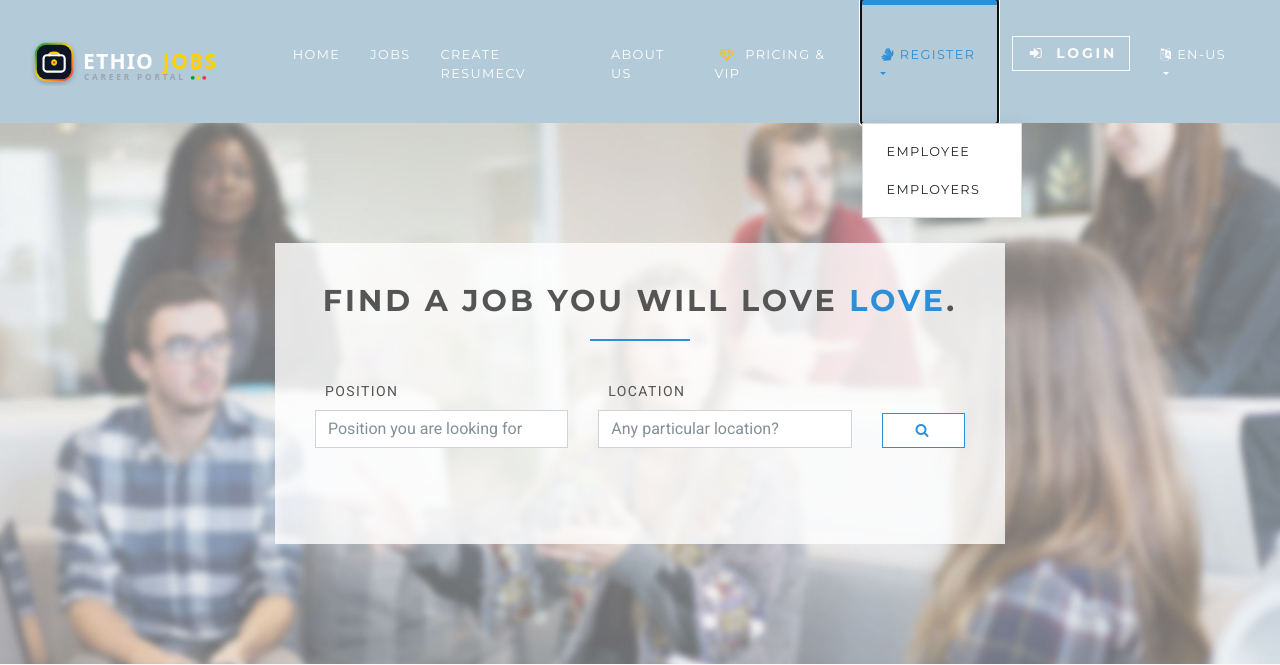
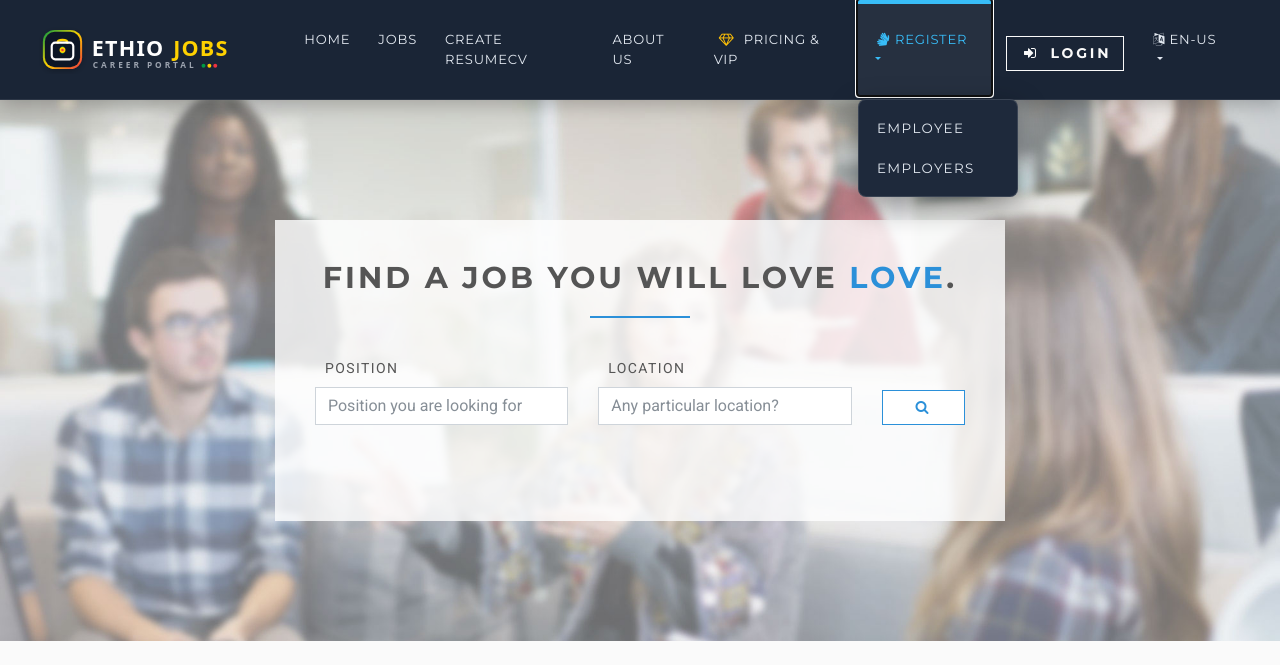
Before and after one commit to wuba21/Django-online-Job-Portal-system, a Django app: template templates/home.html in a window 1280 px wide, after a click on "REGISTER". Shown: the top 665 px of the page. Run offline with Django 3.2, Linux system fonts and the light colour scheme; the template is opened without the code that fills it, so the values that code supplies are empty; parts of the project's set-up code (start-up, migrations or seed data) failed here and were passed over; some libraries are stand-ins or nearby versions.

Commit message:
Set universal premium dark navy background for navbar on all screen sizes

```diff
--- a/static/css/custom.css
+++ b/static/css/custom.css
@@ -116,6 +116,77 @@ img, video, iframe, canvas, svg {
     /* Prevent offset margin overflow on mobile screens for ALL pages */
     [class*="offset-"] {
         margin-left: 0 !important;
+    }
+}
+
+/* ============================================
+   PREMIUM DARK NAVY NAVBAR (DESKTOP & MOBILE)
+   ============================================ */
+.header {
+    background: #1a2536 !important;
+}
+
+.navbar {
+    background: #1a2536 !important; /* Premium dark navy header bar across the whole portal */
+    border-bottom: 1px solid rgba(255, 255, 255, 0.08) !important;
+    box-shadow: 0 4px 20px rgba(0, 0, 0, 0.25) !important;
+}
+
+/* Desktop Navbar Links */
+@media (min-width: 992px) {
+    .navbar {
+        padding: 0 1.5rem !important;
+    }
+
+    .navbar ul.navbar-nav > li > a:not(.navbar-btn) {
+        color: #e2e8f0 !important;
+        font-weight: 500 !important;
+        letter-spacing: 0.06em !important;
+        font-size: 0.82rem !important;
+        border-top: 4px solid transparent !important;
+        padding: 26px 14px !important;
+        transition: all 0.25s ease !important;
+    }
+
+    .navbar ul.navbar-nav > li > a:not(.navbar-btn):hover {
+        color: #38bdf8 !important; /* Sky Blue glow on hover */
+        border-top-color: #38bdf8 !important;
+        background: rgba(255, 255, 255, 0.04) !important;
+    }
+
+    .navbar ul.navbar-nav > li.active > a,
+    .navbar ul.navbar-nav > li.show > a {
+        color: #38bdf8 !important;
+        border-top-color: #38bdf8 !important;
+        background: rgba(255, 255, 255, 0.05) !important;
+    }
+
+    /* Desktop Dropdown Menus */
+    .navbar .dropdown-menu {
+        background: #1e293b !important;
+        border: 1px solid rgba(255, 255, 255, 0.12) !important;
+        border-radius: 8px !important;
+        box-shadow: 0 10px 30px rgba(0, 0, 0, 0.4) !important;
+        padding: 8px 0 !important;
+        margin-top: 0 !important;
+    }
+
+    .navbar .dropdown-menu .dropdown-item {
+        color: #e2e8f0 !important;
+        font-size: 0.84rem !important;
+        font-weight: 500 !important;
+        padding: 10px 18px !important;
+        transition: all 0.2s ease !important;
+    }
+
+    .navbar .dropdown-menu .dropdown-item:hover,
+    .navbar .dropdown-menu .dropdown-item.active {
+        color: #ffffff !important;
+        background: #2b90d9 !important;
+    }
+
+    .navbar .dropdown-menu .dropdown-divider {
+        border-top: 1px solid rgba(255, 255, 255, 0.1) !important;
     }
 }
 
--- a/templates/base.html
+++ b/templates/base.html
@@ -27,7 +27,7 @@
     <!-- theme stylesheet-->
     <link rel="stylesheet" href="{% static 'css/style.default.css' %}" id="theme-stylesheet">
     <!-- Custom stylesheet - for your changes-->
-    <link rel="stylesheet" href="{% static 'css/custom.css' %}?v=5.0">
+    <link rel="stylesheet" href="{% static 'css/custom.css' %}?v=6.0">
     <link rel="stylesheet" href="https://cdnjs.cloudflare.com/ajax/libs/toastr.js/latest/toastr.min.css"/>
     {% block styles %}{% endblock %}
     <!-- Favicon-->
```
